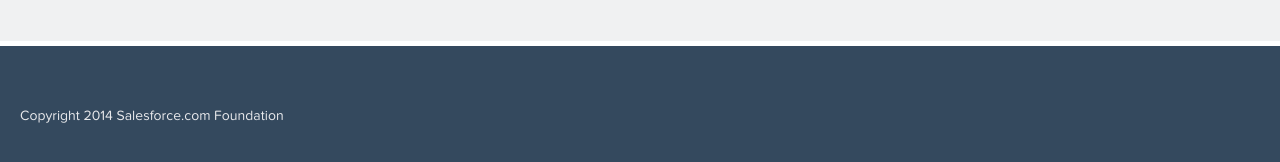
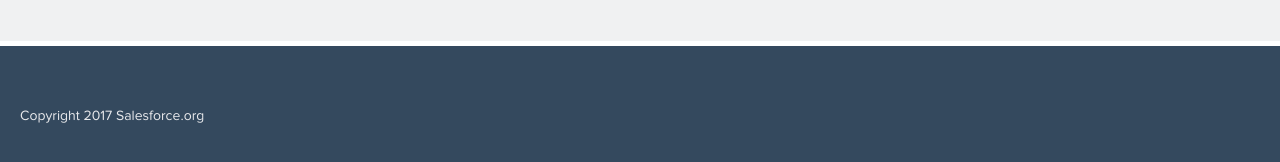
Before and after one commit to dvenor/salesforcefoundation.github.io, a Jekyll site: the page built from index.html, in a window 1280 px wide and 900 px high, scrolled down 9952 px. Shown: the part 704-866 px from the top of the window. Built offline with Jekyll 4.4.1, drawn with Linux system fonts in a browser that asks for light colours; some web fonts are replaced; the list of posts is cut into pages by our own code; comment, search, counter and statistics services are not loaded.

Commit message:
update footer

```diff
--- a/_includes/footer.html
+++ b/_includes/footer.html
@@ -1,7 +1,7 @@
 <footer class="footer">
   <div class="contact">
     <p>
-      Copyright 2014 Salesforce.com Foundation
+      Copyright 2017 Salesforce.org
     </p>
   </div>
 </footer>
```
